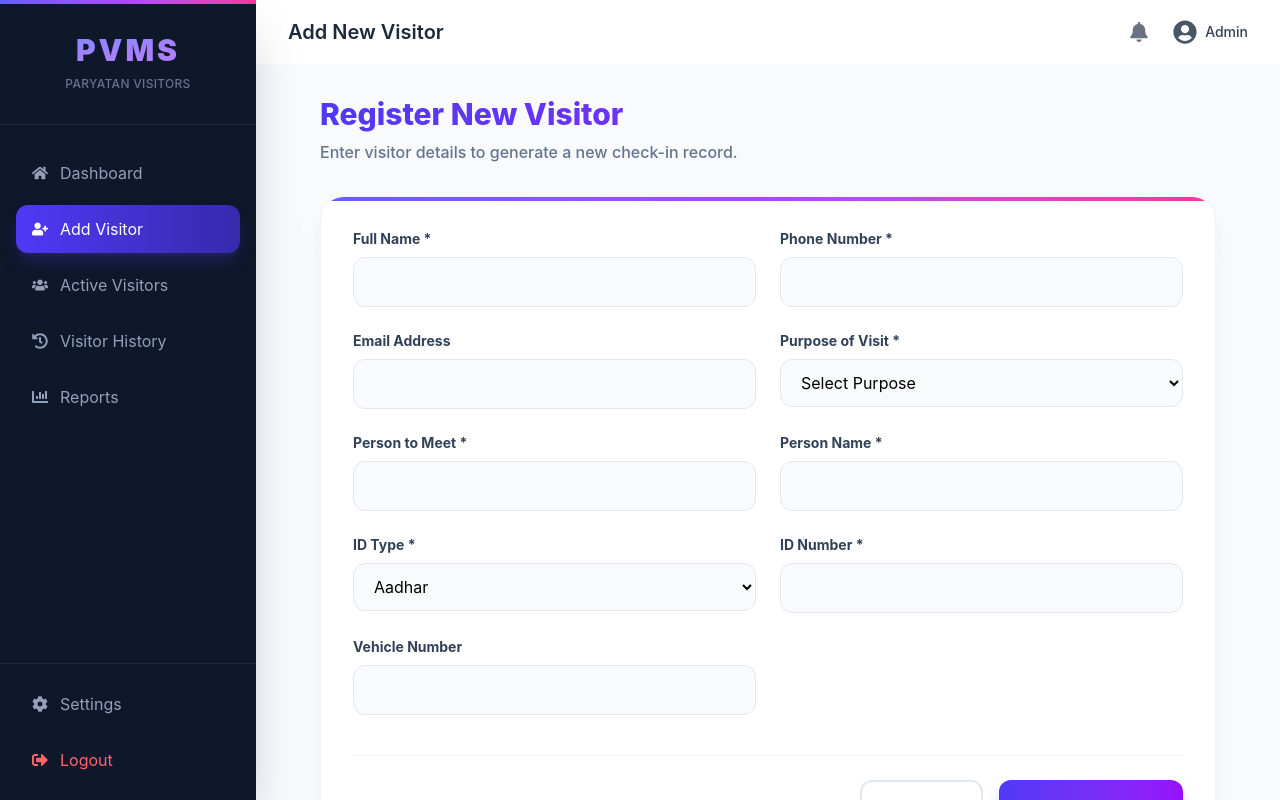
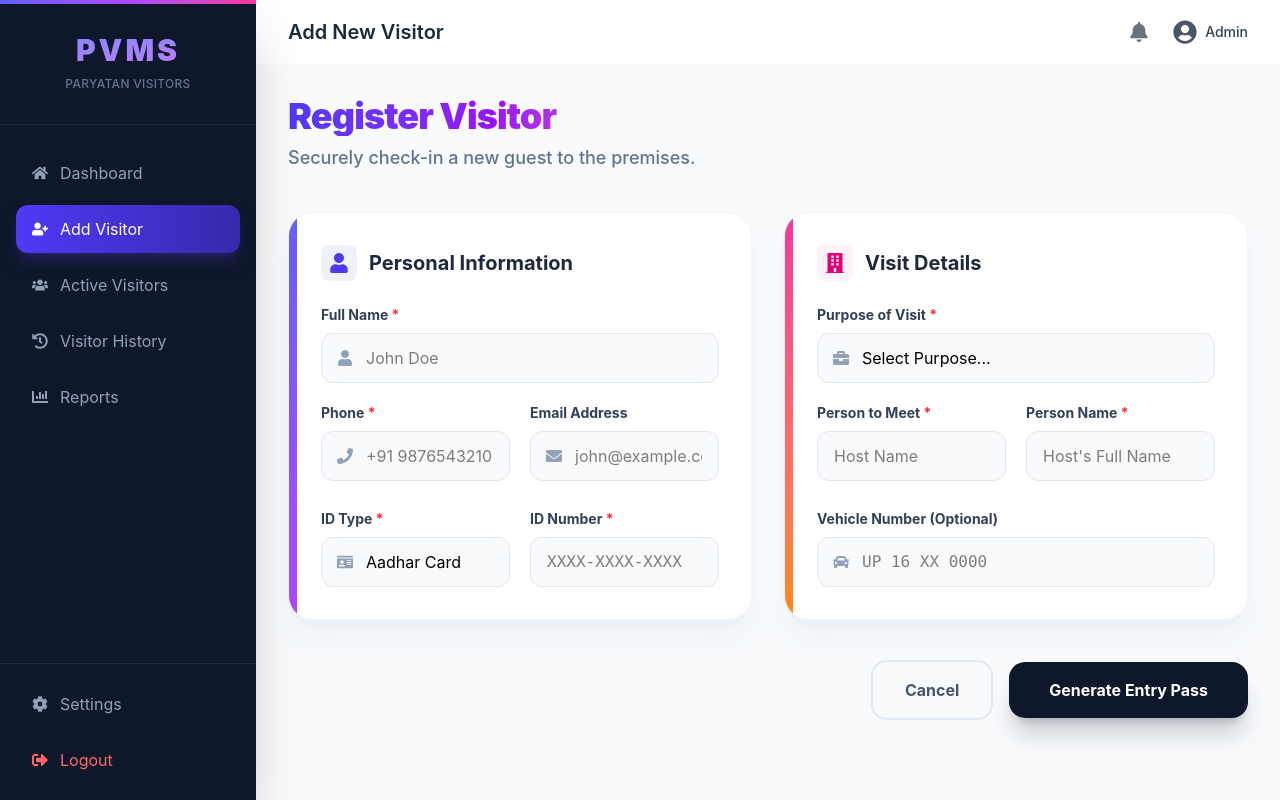
Before and after one commit to Anonymousboy89897/Visitor, a React (Vite) app in the folder visitor-management-frontend/: page /add-visitor in a window 1280 px wide. Built offline with nearby package versions, Linux system fonts and the light colour scheme; sample sign-in values are in the browser's storage.

Commit message:
feat: completely redesign add visitor page with modern UI

```diff
--- a/visitor-management-frontend/src/pages/AddVisitor.jsx
+++ b/visitor-management-frontend/src/pages/AddVisitor.jsx
@@ -1,5 +1,9 @@
 import React, { useState } from 'react';
 import { useNavigate } from 'react-router-dom';
+import {
+  FaUser, FaPhone, FaEnvelope, FaBuilding,
+  FaIdCard, FaCar, FaBriefcase, FaIdBadge
+} from 'react-icons/fa';
 
 const AddVisitor = () => {
   const navigate = useNavigate();
@@ -61,92 +65,155 @@ const AddVisitor = () => {
 
   return (
     <>
-      <div className="max-w-4xl mx-auto">
-            <div className="mb-8">
-              <h2 className="text-3xl font-extrabold bg-clip-text text-transparent bg-gradient-to-r from-indigo-600 to-purple-600">
-                Register New Visitor
+      <div className="max-w-5xl mx-auto">
+        <div className="mb-10 text-center md:text-left flex flex-col md:flex-row md:items-end justify-between">
+          <div>
+            <h2 className="text-4xl font-black bg-clip-text text-transparent bg-gradient-to-r from-indigo-600 via-purple-600 to-pink-500 tracking-tight">
+              Register Visitor
             </h2>
-              <p className="text-slate-500 mt-2 font-medium">Enter visitor details to generate a new check-in record.</p>
+            <p className="text-slate-500 mt-2 font-medium text-lg">Securely check-in a new guest to the premises.</p>
+          </div>
         </div>
 
         {message && (
-              <div className={`mb-6 p-4 rounded-xl shadow-sm ${message.includes('success') ? 'bg-emerald-50 text-emerald-700 border border-emerald-200' : 'bg-red-50 text-red-700 border border-red-200'}`}>
-                {message}
+          <div className={`mb-8 p-5 rounded-2xl shadow-sm flex items-center gap-3 ${message.includes('success') ? 'bg-emerald-50 text-emerald-800 border border-emerald-200' : 'bg-red-50 text-red-800 border border-red-200'}`}>
+            <div className={`p-2 rounded-full ${message.includes('success') ? 'bg-emerald-200' : 'bg-red-200'}`}>
+              {message.includes('success') ? <FaIdBadge /> : <FaIdCard />}
+            </div>
+            <p className="font-bold">{message}</p>
           </div>
         )}
 
-            <div className="bg-white rounded-3xl shadow-xl shadow-slate-200/50 p-8 border border-slate-100 relative overflow-hidden">
-              <div className="absolute top-0 inset-x-0 h-1 bg-gradient-to-r from-indigo-500 via-purple-500 to-pink-500"></div>
+        <form onSubmit={handleSubmit} className="space-y-8">
 
-              <form onSubmit={handleSubmit} className="space-y-6 relative z-10">
-                <div className="grid grid-cols-1 md:grid-cols-2 gap-6">
+          <div className="grid grid-cols-1 lg:grid-cols-2 gap-8">
+
+            {/* Section 1: Personal Details */}
+            <div className="bg-white rounded-3xl shadow-xl shadow-slate-200/40 p-8 border border-slate-100 relative overflow-hidden group hover:shadow-2xl hover:shadow-indigo-200/40 transition-all duration-300">
+              <div className="absolute top-0 left-0 w-2 h-full bg-gradient-to-b from-indigo-500 to-purple-500"></div>
+              <h3 className="text-xl font-bold text-slate-800 mb-6 flex items-center gap-3">
+                <span className="p-2 bg-indigo-50 text-indigo-600 rounded-lg"><FaUser /></span>
+                Personal Information
+              </h3>
+
+              <div className="space-y-5">
                 <div>
-                    <label className="block text-sm font-bold text-slate-700 mb-2">Full Name *</label>
-                    <input required type="text" name="fullName" value={formData.fullName} onChange={handleChange} className="w-full px-4 py-3 bg-slate-50 border border-slate-200 rounded-xl focus:bg-white focus:outline-none focus:ring-2 focus:ring-indigo-200 focus:border-indigo-500 transition-all" />
+                  <label className="block text-sm font-bold text-slate-700 mb-2">Full Name <span className="text-red-500">*</span></label>
+                  <div className="relative">
+                    <span className="absolute inset-y-0 left-0 flex items-center pl-4 text-slate-400"><FaUser /></span>
+                    <input required type="text" name="fullName" value={formData.fullName} onChange={handleChange} className="w-full pl-11 pr-4 py-3 bg-slate-50 border border-slate-200 rounded-xl focus:bg-white focus:outline-none focus:ring-2 focus:ring-indigo-200 focus:border-indigo-500 transition-all" placeholder="John Doe" />
                   </div>
+                </div>
+
+                <div className="grid grid-cols-1 sm:grid-cols-2 gap-5">
                   <div>
-                    <label className="block text-sm font-bold text-slate-700 mb-2">Phone Number *</label>
-                    <input required type="text" name="phone" value={formData.phone} onChange={handleChange} className="w-full px-4 py-3 bg-slate-50 border border-slate-200 rounded-xl focus:bg-white focus:outline-none focus:ring-2 focus:ring-indigo-200 focus:border-indigo-500 transition-all" />
+                    <label className="block text-sm font-bold text-slate-700 mb-2">Phone <span className="text-red-500">*</span></label>
+                    <div className="relative">
+                      <span className="absolute inset-y-0 left-0 flex items-center pl-4 text-slate-400"><FaPhone /></span>
+                      <input required type="tel" name="phone" value={formData.phone} onChange={handleChange} className="w-full pl-11 pr-4 py-3 bg-slate-50 border border-slate-200 rounded-xl focus:bg-white focus:outline-none focus:ring-2 focus:ring-indigo-200 focus:border-indigo-500 transition-all" placeholder="+91 9876543210" />
+                    </div>
                   </div>
                   <div>
                     <label className="block text-sm font-bold text-slate-700 mb-2">Email Address</label>
-                    <input type="email" name="email" value={formData.email} onChange={handleChange} className="w-full px-4 py-3 bg-slate-50 border border-slate-200 rounded-xl focus:bg-white focus:outline-none focus:ring-2 focus:ring-indigo-200 focus:border-indigo-500 transition-all" />
+                    <div className="relative">
+                      <span className="absolute inset-y-0 left-0 flex items-center pl-4 text-slate-400"><FaEnvelope /></span>
+                      <input type="email" name="email" value={formData.email} onChange={handleChange} className="w-full pl-11 pr-4 py-3 bg-slate-50 border border-slate-200 rounded-xl focus:bg-white focus:outline-none focus:ring-2 focus:ring-indigo-200 focus:border-indigo-500 transition-all" placeholder="john@example.com" />
+                    </div>
+                  </div>
+                </div>
+
+                <div className="grid grid-cols-1 sm:grid-cols-2 gap-5 pt-2">
+                  <div>
+                    <label className="block text-sm font-bold text-slate-700 mb-2">ID Type <span className="text-red-500">*</span></label>
+                    <div className="relative">
+                      <span className="absolute inset-y-0 left-0 flex items-center pl-4 text-slate-400"><FaIdCard /></span>
+                      <select required name="idType" value={formData.idType} onChange={handleChange} className="w-full pl-11 pr-4 py-3 bg-slate-50 border border-slate-200 rounded-xl focus:bg-white focus:outline-none focus:ring-2 focus:ring-indigo-200 focus:border-indigo-500 transition-all appearance-none">
+                        <option value="Aadhar">Aadhar Card</option>
+                        <option value="PAN">PAN Card</option>
+                        <option value="Driving License">Driving License</option>
+                        <option value="Passport">Passport</option>
+                      </select>
+                    </div>
                   </div>
                   <div>
-                    <label className="block text-sm font-bold text-slate-700 mb-2">Purpose of Visit *</label>
-                    <select required name="purpose" value={formData.purpose} onChange={handleChange} className="w-full px-4 py-3 bg-slate-50 border border-slate-200 rounded-xl focus:bg-white focus:outline-none focus:ring-2 focus:ring-indigo-200 focus:border-indigo-500 transition-all">
-                      <option value="">Select Purpose</option>
+                    <label className="block text-sm font-bold text-slate-700 mb-2">ID Number <span className="text-red-500">*</span></label>
+                    <input required type="text" name="idNumber" value={formData.idNumber} onChange={handleChange} className="w-full px-4 py-3 bg-slate-50 border border-slate-200 rounded-xl focus:bg-white focus:outline-none focus:ring-2 focus:ring-indigo-200 focus:border-indigo-500 transition-all font-mono" placeholder="XXXX-XXXX-XXXX" />
+                  </div>
+                </div>
+              </div>
+            </div>
+
+            {/* Section 2: Visit Details */}
+            <div className="bg-white rounded-3xl shadow-xl shadow-slate-200/40 p-8 border border-slate-100 relative overflow-hidden group hover:shadow-2xl hover:shadow-pink-200/40 transition-all duration-300">
+              <div className="absolute top-0 left-0 w-2 h-full bg-gradient-to-b from-pink-500 to-orange-400"></div>
+              <h3 className="text-xl font-bold text-slate-800 mb-6 flex items-center gap-3">
+                <span className="p-2 bg-pink-50 text-pink-600 rounded-lg"><FaBuilding /></span>
+                Visit Details
+              </h3>
+
+              <div className="space-y-5">
+                <div>
+                  <label className="block text-sm font-bold text-slate-700 mb-2">Purpose of Visit <span className="text-red-500">*</span></label>
+                  <div className="relative">
+                    <span className="absolute inset-y-0 left-0 flex items-center pl-4 text-slate-400"><FaBriefcase /></span>
+                    <select required name="purpose" value={formData.purpose} onChange={handleChange} className="w-full pl-11 pr-4 py-3 bg-slate-50 border border-slate-200 rounded-xl focus:bg-white focus:outline-none focus:ring-2 focus:ring-pink-200 focus:border-pink-500 transition-all appearance-none">
+                      <option value="">Select Purpose...</option>
                       <option value="Meeting">Meeting</option>
                       <option value="Internship">Internship</option>
                       <option value="Personal work">Personal work</option>
                       <option value="Student related query">Student related query</option>
                     </select>
                   </div>
+                </div>
+
+                <div className="grid grid-cols-1 sm:grid-cols-2 gap-5">
                   <div>
-                    <label className="block text-sm font-bold text-slate-700 mb-2">Person to Meet *</label>
-                    <input required type="text" name="personToMeet" value={formData.personToMeet} onChange={handleChange} className="w-full px-4 py-3 bg-slate-50 border border-slate-200 rounded-xl focus:bg-white focus:outline-none focus:ring-2 focus:ring-indigo-200 focus:border-indigo-500 transition-all" />
+                    <label className="block text-sm font-bold text-slate-700 mb-2">Person to Meet <span className="text-red-500">*</span></label>
+                    <input required type="text" name="personToMeet" value={formData.personToMeet} onChange={handleChange} className="w-full px-4 py-3 bg-slate-50 border border-slate-200 rounded-xl focus:bg-white focus:outline-none focus:ring-2 focus:ring-pink-200 focus:border-pink-500 transition-all" placeholder="Host Name" />
                   </div>
                   <div>
-                    <label className="block text-sm font-bold text-slate-700 mb-2">Person Name *</label>
-                    <input required type="text" name="department" value={formData.department} onChange={handleChange} className="w-full px-4 py-3 bg-slate-50 border border-slate-200 rounded-xl focus:bg-white focus:outline-none focus:ring-2 focus:ring-indigo-200 focus:border-indigo-500 transition-all" />
-                  </div>
-                  <div>
-                    <label className="block text-sm font-bold text-slate-700 mb-2">ID Type *</label>
-                    <select required name="idType" value={formData.idType} onChange={handleChange} className="w-full px-4 py-3 bg-slate-50 border border-slate-200 rounded-xl focus:bg-white focus:outline-none focus:ring-2 focus:ring-indigo-200 focus:border-indigo-500 transition-all">
-                      <option value="Aadhar">Aadhar</option>
-                      <option value="PAN">PAN</option>
-                      <option value="Driving License">Driving License</option>
-                      <option value="Passport">Passport</option>
-                    </select>
-                  </div>
-                  <div>
-                    <label className="block text-sm font-bold text-slate-700 mb-2">ID Number *</label>
-                    <input required type="text" name="idNumber" value={formData.idNumber} onChange={handleChange} className="w-full px-4 py-3 bg-slate-50 border border-slate-200 rounded-xl focus:bg-white focus:outline-none focus:ring-2 focus:ring-indigo-200 focus:border-indigo-500 transition-all" />
-                  </div>
-                  <div>
-                    <label className="block text-sm font-bold text-slate-700 mb-2">Vehicle Number</label>
-                    <input type="text" name="vehicleNumber" value={formData.vehicleNumber} onChange={handleChange} className="w-full px-4 py-3 bg-slate-50 border border-slate-200 rounded-xl focus:bg-white focus:outline-none focus:ring-2 focus:ring-indigo-200 focus:border-indigo-500 transition-all" />
+                    <label className="block text-sm font-bold text-slate-700 mb-2">Person Name <span className="text-red-500">*</span></label>
+                    <input required type="text" name="department" value={formData.department} onChange={handleChange} className="w-full px-4 py-3 bg-slate-50 border border-slate-200 rounded-xl focus:bg-white focus:outline-none focus:ring-2 focus:ring-pink-200 focus:border-pink-500 transition-all" placeholder="Host's Full Name" />
                   </div>
                 </div>
 
-                <div className="flex justify-end mt-10 pt-6 border-t border-slate-100">
+                <div className="pt-2">
+                  <label className="block text-sm font-bold text-slate-700 mb-2">Vehicle Number (Optional)</label>
+                  <div className="relative">
+                    <span className="absolute inset-y-0 left-0 flex items-center pl-4 text-slate-400"><FaCar /></span>
+                    <input type="text" name="vehicleNumber" value={formData.vehicleNumber} onChange={handleChange} className="w-full pl-11 pr-4 py-3 bg-slate-50 border border-slate-200 rounded-xl focus:bg-white focus:outline-none focus:ring-2 focus:ring-pink-200 focus:border-pink-500 transition-all font-mono uppercase" placeholder="UP 16 XX 0000" />
+                  </div>
+                </div>
+              </div>
+            </div>
+
+          </div>
+
+          {/* Action Buttons */}
+          <div className="flex flex-col sm:flex-row justify-end items-center gap-4 mt-10">
             <button
               type="button"
               onClick={() => navigate('/')}
-                    className="px-8 py-3.5 border-2 border-slate-200 text-slate-600 font-bold rounded-xl mr-4 hover:bg-slate-50 hover:border-slate-300 transition-all"
+              className="w-full sm:w-auto px-8 py-4 border-2 border-slate-200 text-slate-600 font-bold rounded-2xl hover:bg-slate-50 hover:text-slate-800 hover:border-slate-300 transition-all"
             >
               Cancel
             </button>
             <button
               type="submit"
               disabled={loading}
-                    className="px-8 py-3.5 bg-gradient-to-r from-indigo-600 to-purple-600 hover:from-indigo-700 hover:to-purple-700 text-white font-bold rounded-xl shadow-lg shadow-indigo-200 transform hover:-translate-y-0.5 transition-all duration-200 disabled:opacity-50 disabled:transform-none"
+              className="w-full sm:w-auto px-10 py-4 bg-slate-900 hover:bg-black text-white font-bold rounded-2xl shadow-xl shadow-slate-900/20 transform hover:-translate-y-1 transition-all duration-200 disabled:opacity-50 disabled:transform-none flex items-center justify-center gap-3"
             >
-                    {loading ? 'Saving...' : 'Register Visitor'}
+              {loading ? (
+                <>
+                  <div className="w-5 h-5 border-2 border-white/30 border-t-white rounded-full animate-spin"></div>
+                  Processing...
+                </>
+              ) : (
+                'Generate Entry Pass'
+              )}
             </button>
           </div>
         </form>
-            </div>
       </div>
     </>
   );
```
Lines whose indentation alone changed are shown as unchanged.
